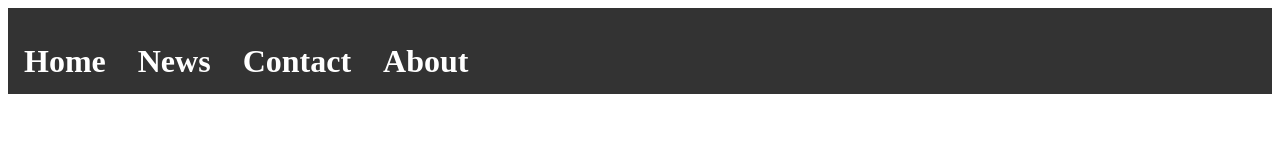
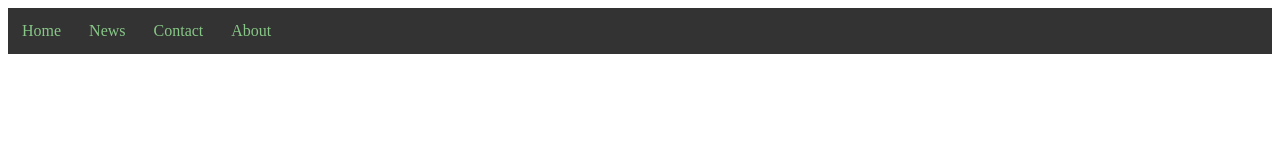
Before and after one commit to elbmo/mmm, a plain HTML site: page index.html in a window 1280 px wide. Drawn offline with Linux system fonts and the light colour scheme.

Commit message:
a href weg is fix

```diff
--- a/css/style.css
+++ b/css/style.css
@@ -1,30 +1,4 @@
-/* mobile */
-h1 {
-    color: red;
-  }
-
-  /* tablet */
-  @media screen and (min-width: 450px) and (max-width: 899px) {
-    h1 {
-      color: blue;
-    }
-  }
-
-  /* larger tablets */
-  @media screen and (min-width: 400px) and (max-width: 449px) {
-    h1 {
-      color: brown;
-    }
-  }
-
-  /* desktop */
-  @media screen and (min-width: 900px) {
-    h1 {
-      color: green;
-    }
-  }
-
-  ul {
+ul {
     list-style-type: none;
     margin: 0;
     padding: 0;
@@ -34,16 +8,29 @@ h1 {
 
   li {
     float: left;
+    color: rgb(197, 132, 132);
   }
 
-  li a {
+  li {
     display: block;
     color: white;
     text-align: center;
-    padding: 14px 16px;
+    padding: 14px;
     text-decoration: none;
   }
 
-  li a:hover {
+  li hover {
     background-color: #111;
   }
+
+  @media screen and (min-width: 450px) {
+    li {
+      color: rgb(173, 173, 238);
+    }
+  }
+
+  @media screen and (min-width: 900px) {
+    li {
+      color: rgb(135, 199, 135);
+    }
+  }
--- a/index.html
+++ b/index.html
@@ -9,12 +9,10 @@
   <body>
     <div>
       <ul>
-        <h1>
-          <li><a class="active" href="#home">Home</a></li>
-          <li><a href="#news">News</a></li>
-          <li><a href="#contact">Contact</a></li>
-          <li><a href="#about">About</a></li>
-        </h1>
+          <li>Home</li>
+          <li>News</li>
+          <li>Contact</li>
+          <li>About</li>
       </ul>
     </div>
   </body>
```
